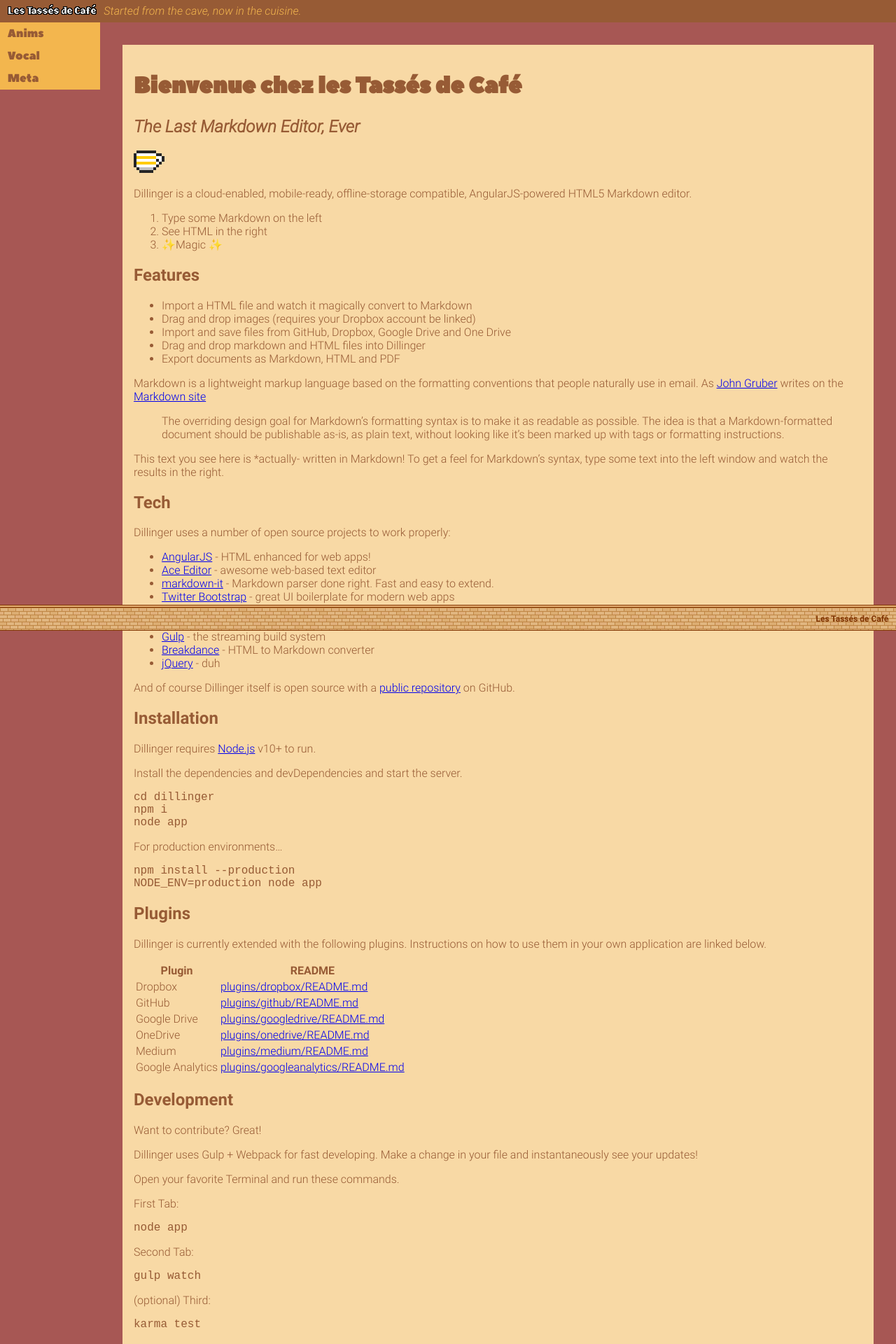
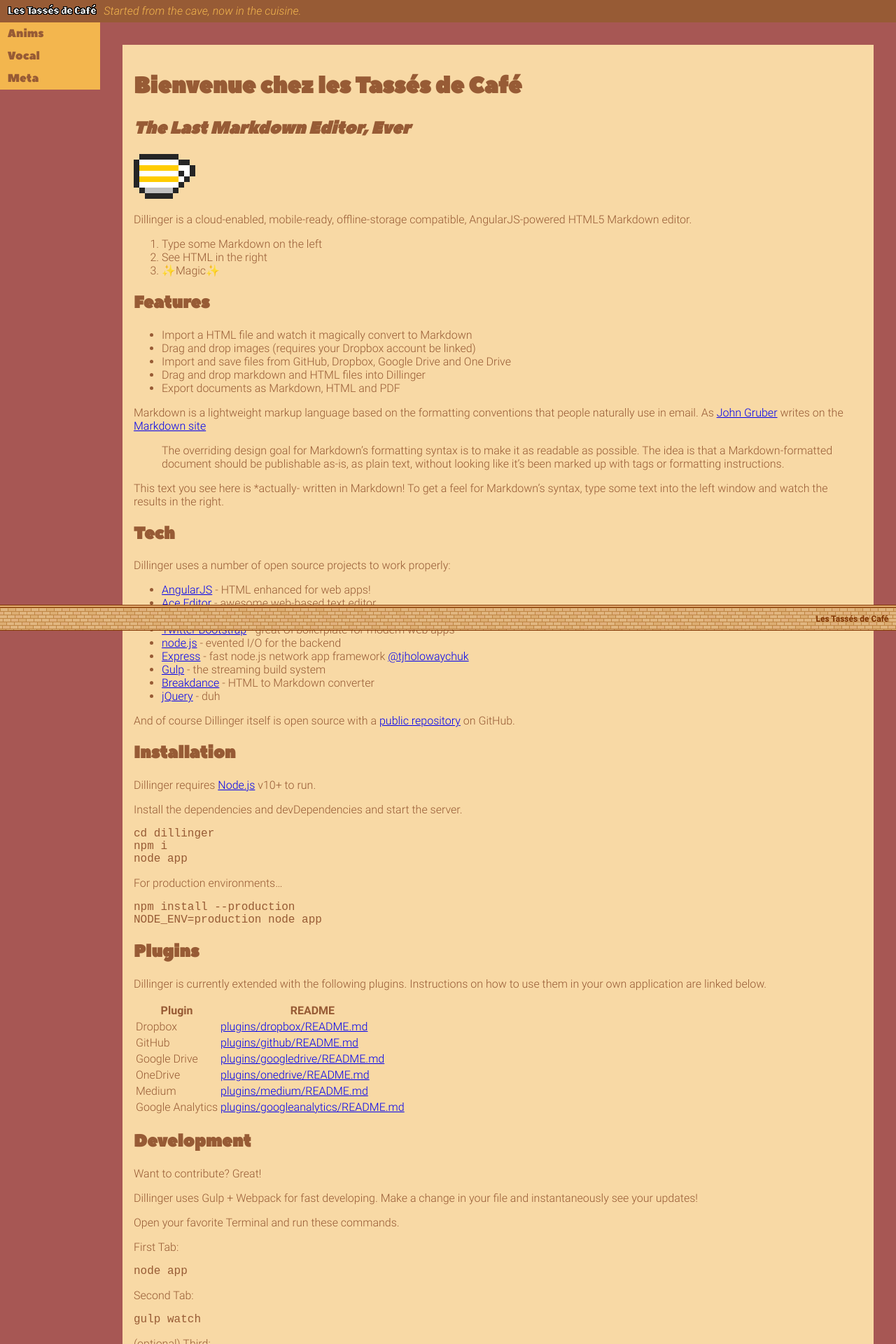
Before and after one commit to vcz-fr/les-tasses-de-cafe, a Jekyll site: the page built from index.md, in a window 1280 px wide. Shown: the top 1920 px of the page at 70% size. Built offline with Jekyll 4.4.1, drawn with Linux system fonts in a browser that asks for light colours.

Commit message:
feat: Image sizes on new "size" attribute

```diff
--- a/assets/css/global.scss
+++ b/assets/css/global.scss
@@ -39,20 +39,25 @@
 }
 
 #page-content {
-    & h1 {
+    & h1,
+    & h2,
+    & h3,
+    & h4,
+    & h5,
+    & h6 {
         font-family: headings;
     }
 
-    & img.small {
+    & img[size="small"] {
         height: 24px;
     }
 
-    & img.medium {
-        height: 32px;
+    & img[size="medium"] {
+        height: 48px;
     }
 
-    & img.big {
-        height: 32px;
+    & img[size="big"] {
+        height: 64px;
     }
 }
 
--- a/index.md
+++ b/index.md
@@ -6,14 +6,14 @@
 
 ## _The Last Markdown Editor, Ever_
 
-![Tasse classique](/assets/img/tasses/TasseBlanche.svg){:class="medium"}
+![Tasse classique](/assets/img/tasses/TasseBlanche.svg){:size="big"}
 
 Dillinger is a cloud-enabled, mobile-ready, offline-storage compatible,
 AngularJS-powered HTML5 Markdown editor.
 
 1. Type some Markdown on the left
 1. See HTML in the right
-1. ✨Magic ✨
+1. ✨Magic✨
 
 ## Features
 
```
